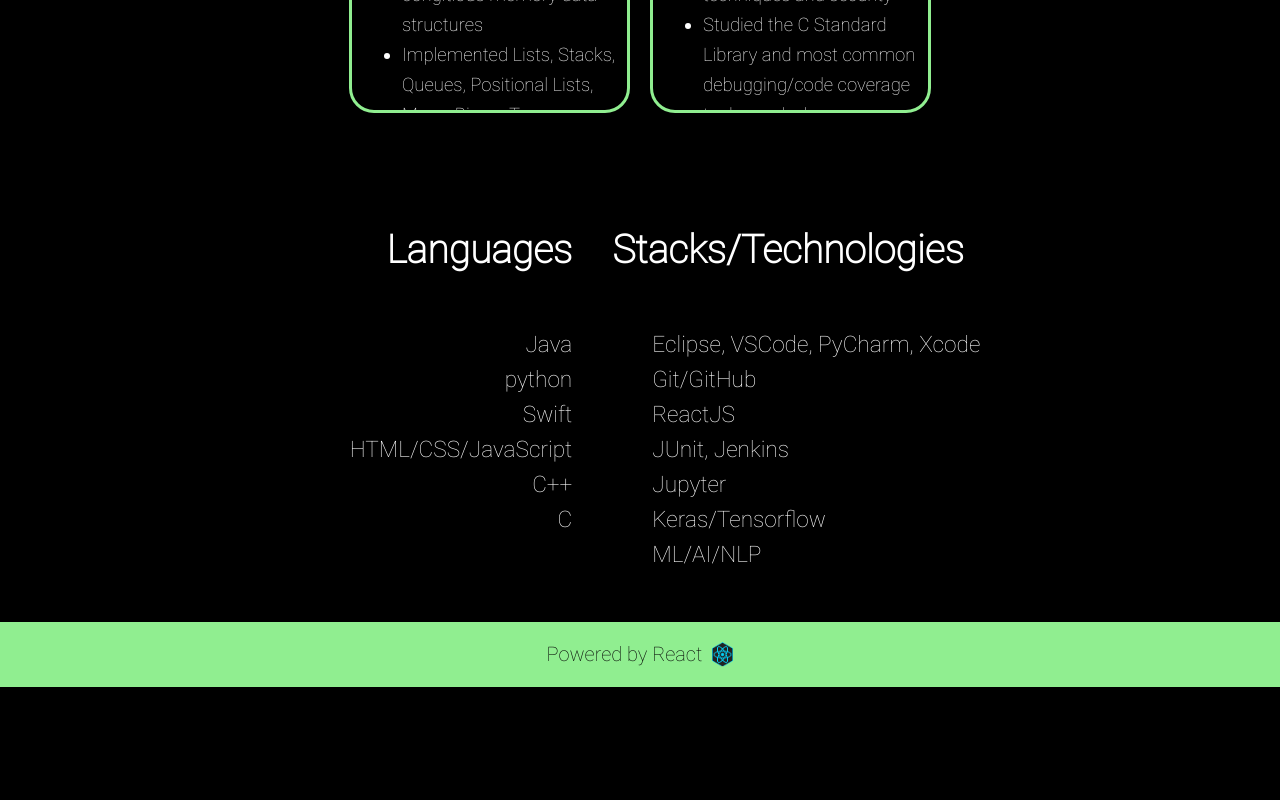
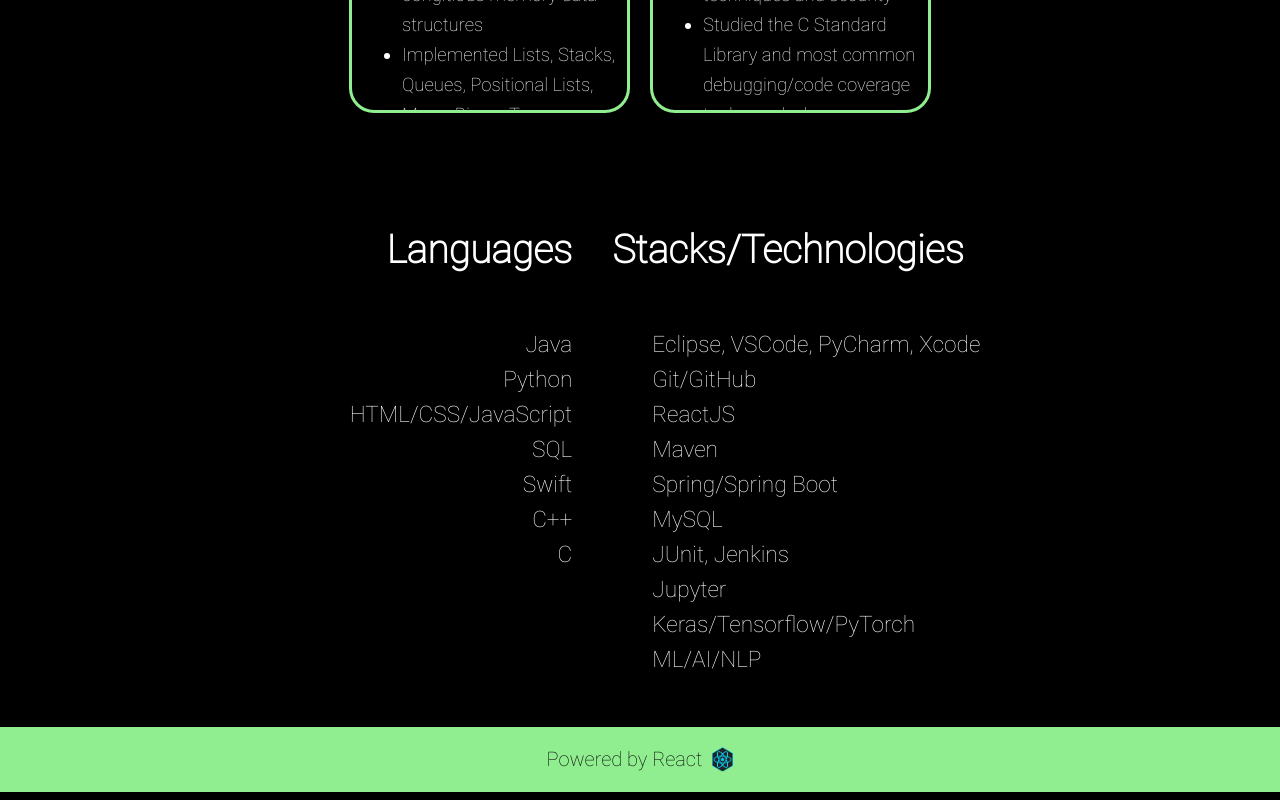
Before and after one commit to nvdixit/Portfolio, a React (Create React App) app in the folder portfolio/: page / in a window 1280 px wide. Shown: the part 1463-2263 px from the top of the page. Before the commit the page ends 2158 px from the top, so only its background shows below. Built offline with nearby package versions, Linux system fonts and the light colour scheme.

Commit message:
Updated project/skills info

```diff
--- a/portfolio/src/components/Intro.js
+++ b/portfolio/src/components/Intro.js
@@ -59,11 +59,11 @@
                 <pre/>
 
                 <SkillList orientation="left" listTitle="Languages"
-                skills={["Java", "python", "Swift", "HTML/CSS/JavaScript","C++", "C"]}/>
+                skills={["Java", "Python", "HTML/CSS/JavaScript", "SQL", "Swift", "C++", "C"]}/>
 
                 <SkillList orientation="right" listTitle="Stacks/Technologies"
-                skills={["Eclipse, VSCode, PyCharm, Xcode", "Git/GitHub", "ReactJS",
-                "JUnit, Jenkins", "Jupyter", "Keras/Tensorflow", "ML/AI/NLP"]}/>
+                skills={["Eclipse, VSCode, PyCharm, Xcode", "Git/GitHub", "ReactJS", "Maven", "Spring/Spring Boot",
+                "MySQL", "JUnit, Jenkins", "Jupyter", "Keras/Tensorflow/PyTorch", "ML/AI/NLP"]}/>
                 <pre />
 
              </center>
--- a/portfolio/src/components/Projects.js
+++ b/portfolio/src/components/Projects.js
@@ -17,12 +17,13 @@
 
             <p>
                 <center>
-                    <ProjectButton projectName="TechStocks" description="iOS app that tracks company stock prices" hasRepo={true} language="Swift"
-                                    repoUrl="https://github.com/nvdixit/TechStocks"
-                                    technicalSummary={["Implemented CoreData to persist stocks",
-                                                        "Used Alamofire to make HTTP requests to IEXCloud & tickersearch APIs for stock data",
-                                                        "Used SwiftyJSON to process data obtained from HTTP requests",
-                                                        "Applied CocoaPods dependency manager"]}/>
+                    <ProjectButton projectName="Tracksaction" description="Full stack app that organizes financial information" hasRepo={true}
+                                    language="HTML/CSS/JS, Java, MySQL" repoUrl="https://github.com/nvdixit/Tracksaction"
+                                    technicalSummary={["Built with MySQL, Spring Boot, and ReactJS",
+                                                       "Created relational database schema to manage credit cards & transactions",
+                                                       "Implemented Maven to integrate MySQL JDBC and Spring Boot dependencies",
+                                                       "Employed axios.js to send get/put requests to Spring/MySQL backend",
+                                                       "Used NumberFormat.js to format transaction amounts"]}/>
 
                     <ProjectButton projectName="Portfolio Website" description="My porfolio website" hasRepo={true} language="HTML/CSS/JavaScript"
                                     technicalSummary={["You're on it right now!",
@@ -31,6 +32,13 @@
                                                         "Used react-router library for multiple webpages",
                                                         "Implemented EmailJS library for Contact Form functionality"]}
                                     repoUrl="https://github.com/nvdixit/Portfolio"/>
+
+                    <ProjectButton projectName="TechStocks" description="iOS app that tracks company stock prices" hasRepo={true} language="Swift"
+                                    repoUrl="https://github.com/nvdixit/TechStocks"
+                                    technicalSummary={["Implemented CoreData to persist stocks",
+                                                        "Used Alamofire to make HTTP requests to IEXCloud & tickersearch APIs for stock data",
+                                                        "Used SwiftyJSON to process data obtained from HTTP requests",
+                                                        "Applied CocoaPods dependency manager"]}/>
 
                     <ProjectButton projectName="PackScheduler" description="A college course registration & management system" hasRepo={false} language="Java"
                                     technicalSummary={["Used Java properties class to create login functionality",
```
